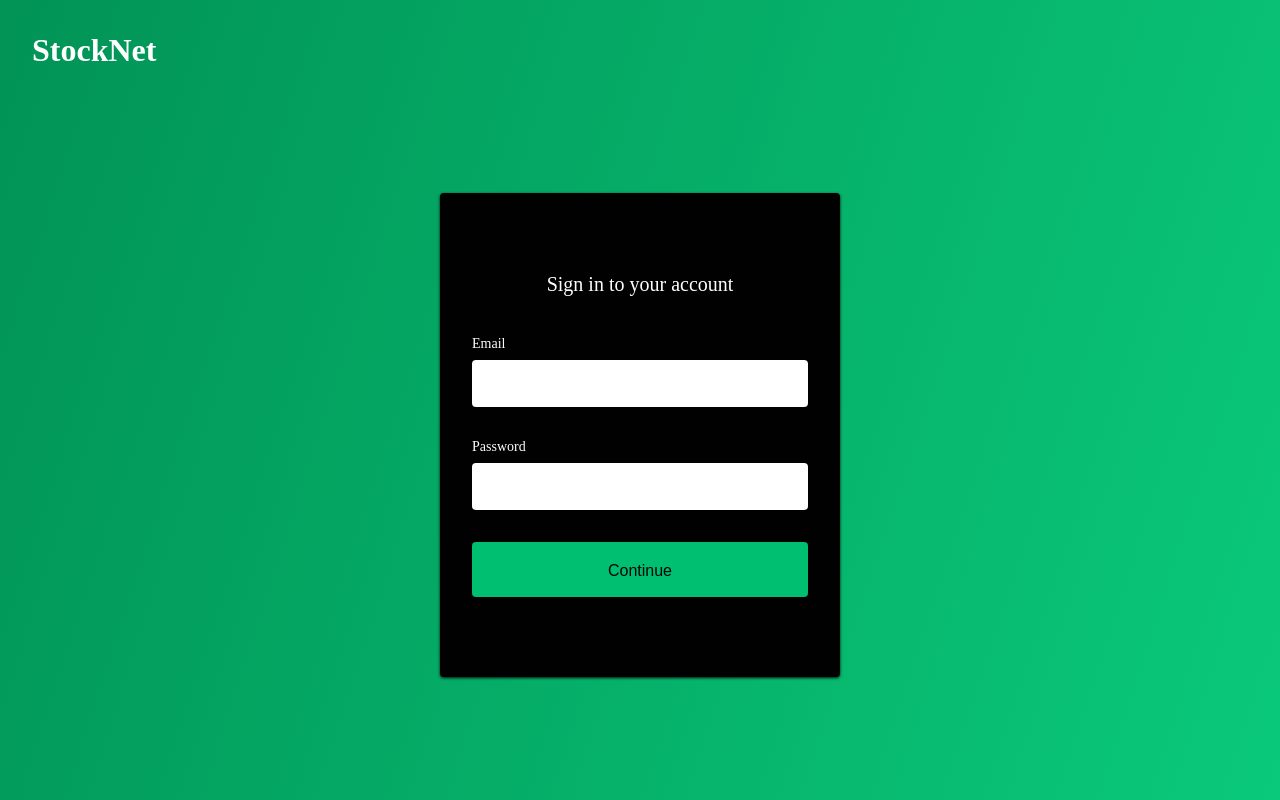
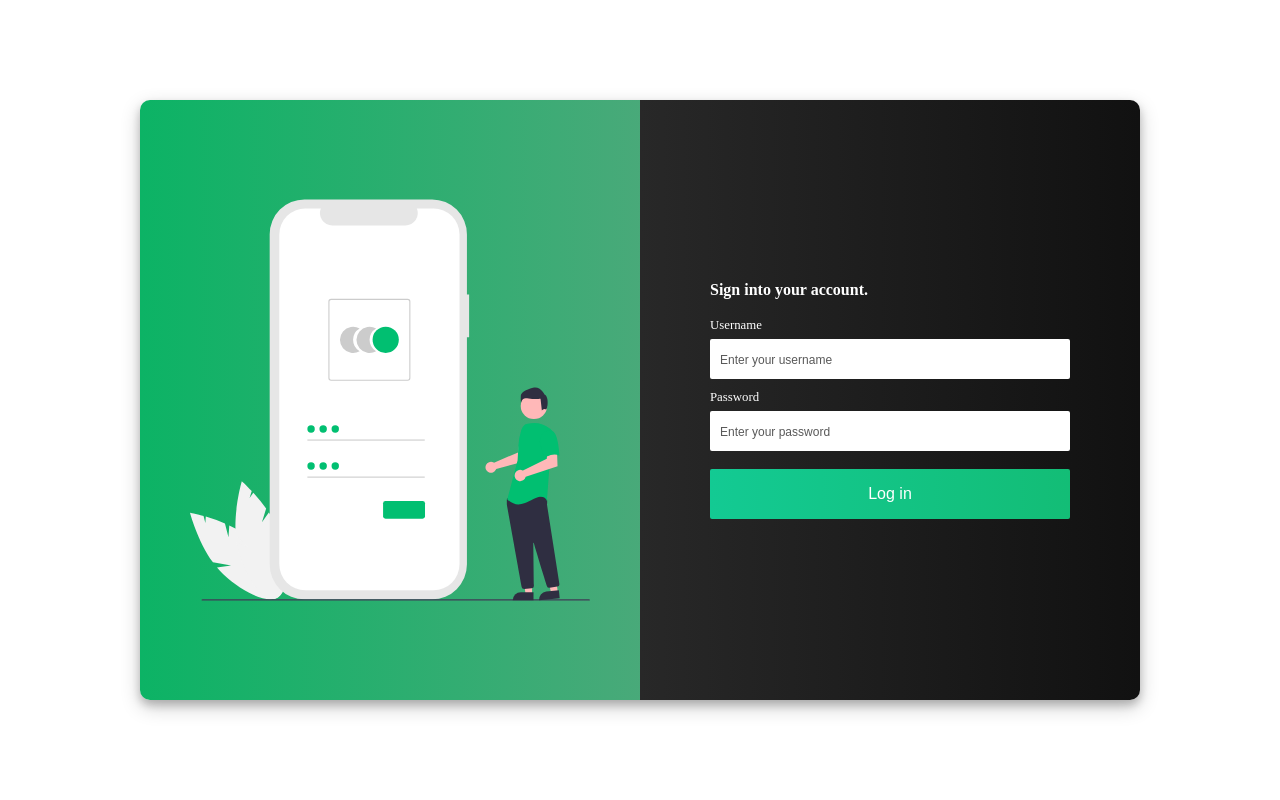
Before and after one commit to TheGoop/StockNet, a React (Create React App) app: page /signin in a window 1280 px wide. Built offline with nearby package versions, Linux system fonts and the light colour scheme; a web font is replaced by a local one.

Commit message:
Login API and sign in page

```diff
--- a/src/components/FormValidation/useForm.js
+++ b/src/components/FormValidation/useForm.js
@@ -30,13 +30,16 @@ const useForm = (callback, validate) => {
             username: values.username,
             password: values.password,
         }
-        async function logInUser() {
+        async function SignUpUser() {
             axios
                 .post(`${PORT}/createUserAuth`, submission)
                 .then(function (response) {})
+                {
+                    // error handling (if username is taken)
+                }
         }
         if (isSubmitting !== false)
-            logInUser()
+          SignUpUser()
     },[isSubmitting])
 
     useEffect(() => {
--- /dev/null
+++ b/src/components/Signin/FormLogin.css
@@ -0,0 +1,155 @@
+.form-container {
+    margin: 100px auto;
+    width: 1000px;
+    box-shadow: 0 5px 8px 0 rgba(0, 0, 0, 0.2), 0 7px 20px 0 rgba(0, 0, 0, 0.2);
+    position: relative;
+    border-radius: 10px;
+    height: 600px;
+    display: grid;
+    grid-template-columns: 1fr 1fr;
+  }
+
+  .close-btn {
+    position: absolute;
+    top: 2%;
+    right: 3%;
+    font-size: 1.5rem;
+    z-index: 1;
+    color: #fff;
+    cursor: pointer;
+  }
+
+  .form-content-left {
+    background: linear-gradient(
+      90deg,
+      rgb(12, 179, 101) 0%,
+      rgba(27, 148, 88, 0.801) 100%
+    );
+    border-radius: 10px 0 0 10px;
+    position: relative;
+  }
+
+  .form-img {
+    width: 80%;
+    height: 80%;
+    position: absolute;
+    top: 50%;
+    left: 50%;
+    transform: translate(-50%, -50%);
+  }
+
+  .form-img-2 {
+    width: 60%;
+    height: 60%;
+    position: absolute;
+    top: 55%;
+    left: 50%;
+    transform: translate(-50%, -50%);
+  }
+
+  .form-success {
+    text-align: center;
+    font-size: 24px;
+    margin-top: 80px;
+    color: #fff;
+  }
+
+  .form-content-right {
+    border-radius: 0 10px 10px 0;
+    position: relative;
+    background: linear-gradient(90deg, rgb(40, 40, 40) 0%, rgb(17, 17, 17) 100%);
+  }
+
+  .form {
+    position: absolute;
+    top: 50%;
+    left: 50%;
+    transform: translate(-50%, -50%);
+    width: 90%;
+    height: 100%;
+    display: flex;
+    flex-direction: column;
+    justify-content: center;
+    align-items: center;
+  }
+
+  .form h1 {
+    font-size: 1rem;
+    text-align: start;
+    width: 80%;
+    margin-bottom: 1rem;
+    color: #fff;
+  }
+
+  .form-inputs {
+    margin-bottom: 0.5rem;
+    width: 80%;
+  }
+
+  .form-inputs p {
+    font-size: 0.8rem;
+    margin-top: 0.5rem;
+    color: #f00e0e;
+  }
+
+  .form-label {
+    display: inline-block;
+    font-size: 0.8rem;
+    margin-bottom: 6px;
+    color: #fff;
+  }
+
+  .form-input {
+    display: block;
+    padding-left: 10px;
+    outline: none;
+    border-radius: 2px;
+    height: 40px;
+    width: 100%;
+    border: none;
+  }
+
+  .form-input::placeholder {
+    color: #595959;
+    font-size: 12px;
+  }
+
+  .form-input-btn {
+    width: 80%;
+    height: 50px;
+    margin-top: 10px;
+    border-radius: 2px;
+    background: linear-gradient(
+      90deg,
+      rgb(19, 202, 147) 0%,
+      rgb(19, 189, 118) 100%
+    );
+    outline: none;
+    border: none;
+    color: #fff;
+    font-size: 1rem;
+  }
+
+  .form-input-btn:hover {
+    cursor: pointer;
+    background: linear-gradient(
+      90deg,
+      rgb(23, 151, 55) 0%,
+      rgb(23, 167, 111) 100%
+    );
+    transition: all 0.4s ease-out;
+  }
+
+  .form-input-login {
+    font-size: 0.8rem;
+    margin-top: 10px;
+    color: #fff;
+    width: 80%;
+    text-align: center;
+  }
+
+  .form-input-login a {
+    text-decoration: none;
+    color: #10c762;
+    font-weight: 600;
+  }
--- /dev/null
+++ b/src/components/Signin/FormLogin.js
@@ -0,0 +1,56 @@
+import React from 'react'
+import useLoginForm from './useLoginForm'
+import validate from './ValidateLogin';
+import './FormLogin.css'
+
+const FormLogin = ({submitForm}) => {
+    const { handleChange, values, handleSubmit, errors }
+    = useLoginForm(submitForm, validate);
+    return (
+        <div className="form-content-right">
+        <form className="form" onSubmit={handleSubmit}>
+            <h1> Sign into your account.
+            </h1>
+            <div className='form-inputs'>
+                <label htmlFor='username'
+                className='form-label'>
+                    Username
+                </label>
+                <input
+                    id='username'
+                    type='text'
+                    name='username'
+                    className='form-input'
+                    placeholder='Enter your username'
+                    value={values.username}
+                    onChange={handleChange}
+                    />
+                    {errors.username && <p>{errors.username}</p>}
+            </div>
+            <div className='form-inputs'>
+                <label htmlFor='password'
+                className='form-label'>
+                    Password
+                </label>
+                <input
+                    id='password'
+                    type='password'
+                    name='password'
+                    className='form-input'
+                    placeholder='Enter your password'
+                    value={values.password}
+                    onChange={handleChange}
+                    />
+                    {errors.password && <p>{errors.password}</p>}
+            </div>
+            <button className="form-input-btn"
+            type='submit'>
+                Log in
+            </button>
+        </form>
+    </div>
+
+    )
+}
+
+export default FormLogin
--- /dev/null
+++ b/src/components/Signin/LoginSuccess.js
@@ -0,0 +1,17 @@
+import { FormButton, FormButtonLink } from '../FormValidation/FormElements'
+import React from 'react'
+
+const FormSuccess = () => {
+    return (
+        <div className="form-content-right">
+            <div className="form-success">Logging into your account was successful!</div>
+                <FormButton>
+                    <FormButtonLink to='/'>
+                        Return home
+                    </FormButtonLink>
+                  </FormButton>
+        </div>
+    )
+}
+
+export default FormSuccess
--- /dev/null
+++ b/src/components/Signin/ValidateLogin.js
@@ -0,0 +1,15 @@
+export default function validateInfo(values) {
+    let errors = {}
+
+    if (!values.username.trim()) {
+        errors.username = "Username required"
+    }
+
+    if (!values.password) {
+        errors.password = 'Password is required'
+    } else if (values.password.length < 6) {
+        errors.password = 'Password needs to be 6 characters long or more'
+    }
+
+    return errors
+}
--- /dev/null
+++ b/src/components/Signin/useLoginForm.js
@@ -0,0 +1,55 @@
+import {useState, useEffect} from 'react'
+import axios from 'axios'
+import { PORT } from '../../CONSTANTS'
+
+const useLoginForm = (callback, validate) => {
+    const [values, setValues] = useState({
+        username: '',
+        password: '',
+    })
+    const [errors, setErrors] = useState({})
+    const [isSubmitting, setIsSubmitting] = useState(false)
+
+    const handleChange = (e) => {
+        const { name, value } = e.target
+        setValues({
+            ...values,
+            [name]: value
+        })
+    }
+
+    const handleSubmit = (e) => {
+        e.preventDefault()
+        setErrors(validate(values))
+        setIsSubmitting(true)
+    }
+
+    useEffect(() => {
+        let submission = {
+            username: values.username,
+            password: values.password,
+        }
+        async function logInUser() {
+            axios
+                .post(`${PORT}/login`, submission)
+                .then(function (response) {})
+                {
+                    // error handling (if username is taken)
+                }
+        }
+        if (isSubmitting !== false)
+            logInUser()
+    },[isSubmitting])
+
+    useEffect(() => {
+        if(Object.keys(errors).length === 0 && isSubmitting){
+            callback()
+        }
+    },
+    [errors]
+    )
+
+    return { handleChange, values, handleSubmit, errors };
+}
+
+export default useLoginForm
--- a/src/pages/signin.js
+++ b/src/pages/signin.js
@@ -1,12 +1,25 @@
-import React from 'react';
-import ScrollToTop from '../components/ScrollToTop';
-import Signin from '../components/Signin';
+import React, {useState} from 'react'
+import FormLogin from '../components/Signin/FormLogin'
+import LoginSuccess from '../components/Signin/LoginSuccess';
+import '../components/Signin/FormLogin.css'
+import SignUpImg from '../images/stock4.svg'
 
 const SigninPage = () => {
+    const [isSubmitted, setIsSubmitted] = useState(false)
+
+    function submitForm() {
+        setIsSubmitted(true)
+    }
     return (
         <>
-            <ScrollToTop />
-            <Signin />
+         <div className="form-container">
+            <div className="form-content-left">
+                <img src={SignUpImg} alt="login"
+                className="form-img"/>
+            </div>
+            {!isSubmitted ? <FormLogin submitForm=
+            {submitForm} /> : <LoginSuccess />}
+        </div>
         </>
     )
 }
```
Also changed, not shown: src/components/Signin/login.js (deleted).
